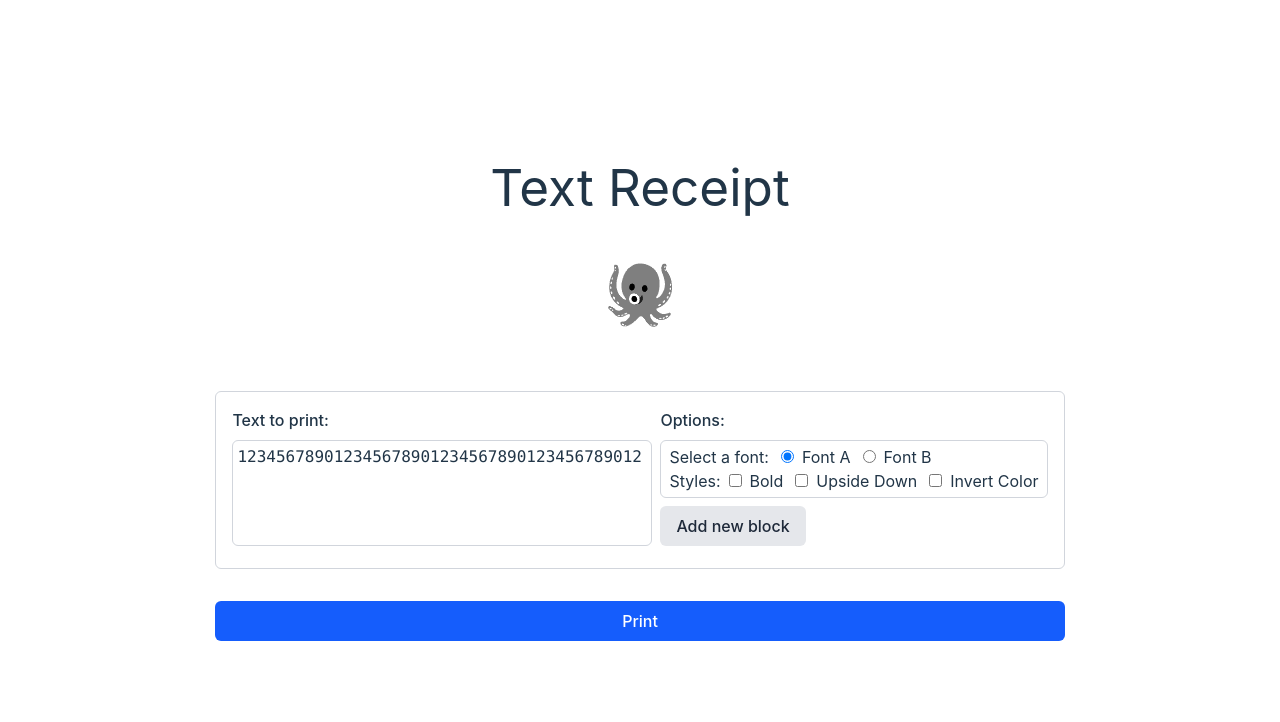
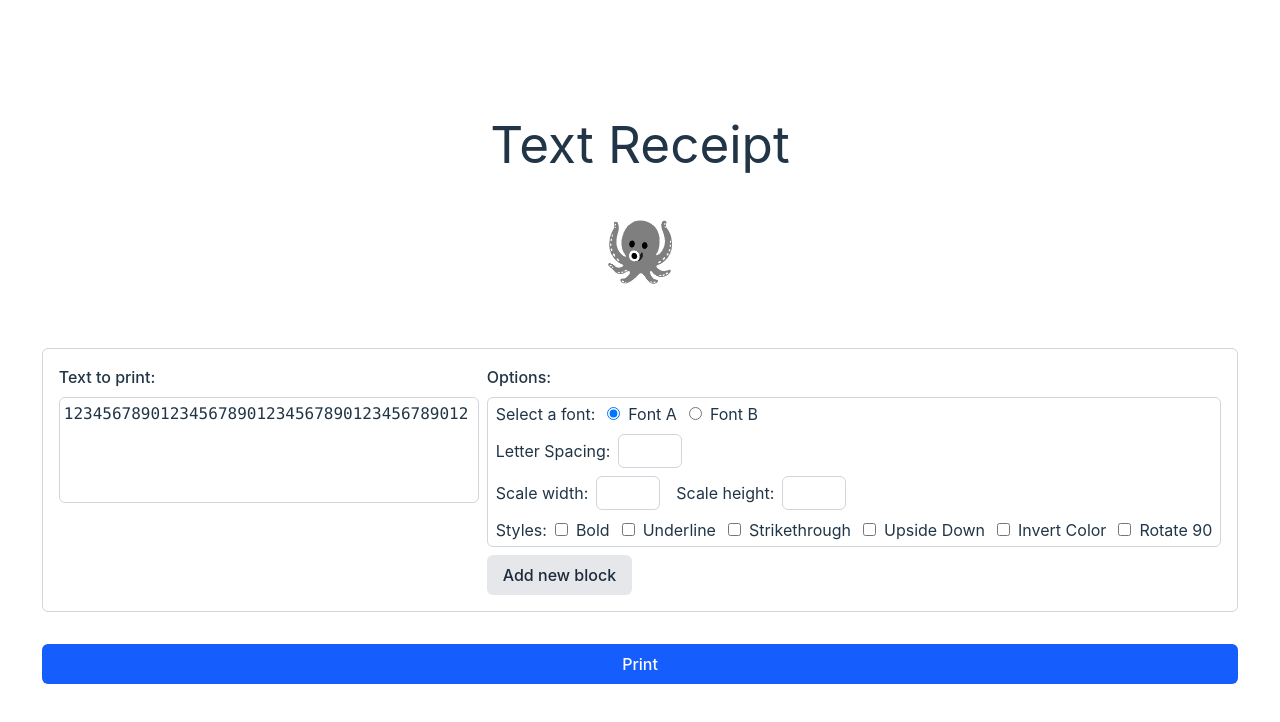
Before and after one commit to juliatufts/example-vite, a React (Vite) app: page / in a window 1280 px wide. Shown: the top 722 px of the page. Built offline with nearby package versions, Linux system fonts and the light colour scheme.

Commit message:
pass along text options to api

```diff
--- a/src/components/Form/Form.tsx
+++ b/src/components/Form/Form.tsx
@@ -1,11 +1,15 @@
 import { createContext, useState } from "react";
 import { TextBlock, TextEditor } from "../TextEditor";
 import Button from "../Button";
+import { swapArrayElements } from "../../utils";
 
 // Form Context
 interface FormContextType {
   textBlocks: TextBlock[];
-  setTextBlocks: React.Dispatch<React.SetStateAction<TextBlock[]>>;
+  addTextBlock: (index: number) => void;
+  removeTextBlock: (index: number) => void;
+  moveBlockDown: (index: number) => void;
+  moveBlockUp: (index: number) => void;
 }
 
 const initialTextBlocks: TextBlock[] = [
@@ -14,7 +18,10 @@ const initialTextBlocks: TextBlock[] = [
 
 export const FormContext = createContext({
   textBlocks: [],
-  setTextBlocks: (_: TextBlock[]) => {},
+  addTextBlock: (_: number) => {},
+  removeTextBlock: (_: number) => {},
+  moveBlockDown: (_: number) => {},
+  moveBlockUp: (_: number) => {},
 } as FormContextType);
 
 // Form Props
@@ -28,8 +35,50 @@ interface FormProps {
 function Form({ onFormSubmit }: FormProps) {
   const [textBlocks, setTextBlocks] = useState(initialTextBlocks);
 
+  function addTextBlock(index: number) {
+    setTextBlocks((prev) => {
+      const newBlocks = [...prev];
+      newBlocks.splice(index + 1, 0, {
+        id: crypto.randomUUID().split("-")[0],
+        content: "",
+        styles: {},
+      });
+      return newBlocks;
+    });
+  }
+
+  function removeTextBlock(index: number) {
+    setTextBlocks((prev) => {
+      const newBlocks = [...prev];
+      newBlocks.splice(index, 1);
+      return newBlocks;
+    });
+  }
+
+  function moveBlockDown(index: number) {
+    setTextBlocks((prev) => {
+      const newBlocks = swapArrayElements(prev, index, index + 1);
+      return newBlocks;
+    });
+  }
+
+  function moveBlockUp(index: number) {
+    setTextBlocks((prev) => {
+      const newBlocks = swapArrayElements(prev, index, index - 1);
+      return newBlocks;
+    });
+  }
+
   return (
-    <FormContext.Provider value={{ textBlocks, setTextBlocks }}>
+    <FormContext.Provider
+      value={{
+        textBlocks,
+        addTextBlock,
+        removeTextBlock,
+        moveBlockDown,
+        moveBlockUp,
+      }}
+    >
       <div className="editor">
         <form onSubmit={onFormSubmit} className="flex flex-col gap-4">
           <ol>
@@ -38,7 +87,7 @@ function Form({ onFormSubmit }: FormProps) {
                 className="border border-gray-300 p-4 my-4 rounded-md"
                 key={id}
               >
-                <TextEditor key={id} id={id} />
+                <TextEditor id={id} />
               </li>
             ))}
           </ol>
--- a/src/components/TextEditor/TextEditor.tsx
+++ b/src/components/TextEditor/TextEditor.tsx
@@ -1,4 +1,4 @@
-import React, { useRef } from "react";
+import React, { Dispatch, SetStateAction, useRef } from "react";
 import cn from "classnames";
 import { TextEditorProps } from ".";
 import { TextEditorOptions, TextStyles } from "../TextEditorOptions";
@@ -7,6 +7,66 @@ const initialStyles: TextStyles = {
   "font-bold": false,
   "text-sm": false,
 };
+
+function updateStyles(
+  targetId: string,
+  isChecked: boolean,
+  setTextStyles: Dispatch<SetStateAction<TextStyles>>
+) {
+  switch (targetId) {
+    case "font-a":
+      if (isChecked) {
+        setTextStyles((prev) => ({ ...prev, "text-sm": false }));
+      }
+      break;
+    case "font-b":
+      if (isChecked) {
+        setTextStyles((prev) => ({ ...prev, "text-sm": true }));
+      }
+      break;
+    case "letterSpacing":
+      // TODO: handle letter spacing separately
+      break;
+    case "bold":
+      if (isChecked) {
+        setTextStyles((prev) => ({ ...prev, "font-bold": true }));
+      } else {
+        setTextStyles((prev) => ({ ...prev, "font-bold": false }));
+      }
+      break;
+    case "underline":
+      if (isChecked) {
+        setTextStyles((prev) => ({ ...prev, underline: true }));
+      } else {
+        setTextStyles((prev) => ({ ...prev, underline: false }));
+      }
+      break;
+    case "strike":
+      if (isChecked) {
+        setTextStyles((prev) => ({ ...prev, "line-through": true }));
+      } else {
+        setTextStyles((prev) => ({ ...prev, "line-through": false }));
+      }
+      break;
+    case "invert":
+      if (isChecked) {
+        setTextStyles((prev) => ({
+          ...prev,
+          "text-white": true,
+          "bg-black": true,
+        }));
+      } else {
+        setTextStyles((prev) => ({
+          ...prev,
+          "text-white": false,
+          "bg-black": false,
+        }));
+      }
+      break;
+    default:
+      break;
+  }
+}
 
 /**
  * Main editor component with textarea and options
@@ -25,46 +85,7 @@ function TextEditor({ id }: TextEditorProps) {
     const targetId = target.id.slice(id.length + 1); // Remove id prefix
     const checkbox = target as HTMLInputElement;
 
-    switch (targetId) {
-      case "font-a":
-        if (checkbox.checked) {
-          setTextStyles((prev) => ({ ...prev, "text-sm": false }));
-          setMaxLineLength(42);
-          setLog(`Max line length set to ${42}`);
-        }
-        break;
-      case "font-b":
-        if (checkbox.checked) {
-          setTextStyles((prev) => ({ ...prev, "text-sm": true }));
-          setMaxLineLength(72);
-          setLog(`Max line length set to ${72}`);
-        }
-        break;
-      case "bold":
-        if (checkbox.checked) {
-          setTextStyles((prev) => ({ ...prev, "font-bold": true }));
-        } else {
-          setTextStyles((prev) => ({ ...prev, "font-bold": false }));
-        }
-        break;
-      case "invert":
-        if (checkbox.checked) {
-          setTextStyles((prev) => ({
-            ...prev,
-            "text-white": true,
-            "bg-black": true,
-          }));
-        } else {
-          setTextStyles((prev) => ({
-            ...prev,
-            "text-white": false,
-            "bg-black": false,
-          }));
-        }
-        break;
-      default:
-        break;
-    }
+    updateStyles(targetId, checkbox.checked, setTextStyles);
   }
 
   function updateSelection(
@@ -93,7 +114,7 @@ function TextEditor({ id }: TextEditorProps) {
               textOptionStyles
             )}
             id={`${id}-text`}
-            name="text"
+            name={`${id}-text`}
             rows={4}
             cols={45}
             defaultValue={fortyTwo}
--- a/src/components/TextEditorOptions/TextEditorOptions.tsx
+++ b/src/components/TextEditorOptions/TextEditorOptions.tsx
@@ -2,55 +2,33 @@ import { useContext } from "react";
 import { FormContext } from "../Form/Form";
 import Button from "../Button";
 
-function swapArrayElements<T>(arr: T[], index1: number, index2: number): T[] {
-  const newArr = [...arr];
-  const temp = newArr[index1];
-  newArr[index1] = newArr[index2];
-  newArr[index2] = temp;
-  return newArr;
-}
+/**
+ * TODO: Character Commands options for
+ * - character size
+ *   - width/height scaling: 1-8x
+ * - underline (ESC -)
+ *   - 1 dot or 2 dots thick
+ * - double strike (ESC G)
+ * - special fonts? (ESC M)
+ *   - A-E, special A-B
+ * - 90 degree clockwise rotation (ESC V)
+ *
+ * Also: line spacing, spacing (ESC SP)
+ */
 
 /**
  * Options for the text editor: font selection, bold, etc.
  */
 function TextEditorOptions({ id }: { id: string }) {
-  const { textBlocks, setTextBlocks } = useContext(FormContext);
+  const {
+    textBlocks,
+    addTextBlock,
+    removeTextBlock,
+    moveBlockDown,
+    moveBlockUp,
+  } = useContext(FormContext);
   const index = textBlocks.findIndex((b) => b.id === id);
   const isTheOnlyBlock = textBlocks.length === 1 && index === 0;
-
-  function addTextBlock(e: React.MouseEvent<HTMLButtonElement>) {
-    setTextBlocks((prev) => {
-      const newBlocks = [...prev];
-      newBlocks.splice(index + 1, 0, {
-        id: crypto.randomUUID().split("-")[0],
-        content: "",
-        styles: {},
-      });
-      return newBlocks;
-    });
-  }
-
-  function removeTextBlock() {
-    setTextBlocks((prev) => {
-      const newBlocks = [...prev];
-      newBlocks.splice(index, 1);
-      return newBlocks;
-    });
-  }
-
-  function moveDown() {
-    setTextBlocks((prev) => {
-      const newBlocks = swapArrayElements(prev, index, index + 1);
-      return newBlocks;
-    });
-  }
-
-  function moveUp() {
-    setTextBlocks((prev) => {
-      const newBlocks = swapArrayElements(prev, index, index - 1);
-      return newBlocks;
-    });
-  }
 
   return (
     <div className="text-left">
@@ -64,7 +42,7 @@ function TextEditorOptions({ id }: { id: string }) {
               type="radio"
               name={`${id}-font`}
               id={`${id}-font-a`}
-              value="font-a"
+              value="a"
               defaultChecked
             />
             <label htmlFor={`${id}-font-a`}>Font A</label>
@@ -75,11 +53,52 @@ function TextEditorOptions({ id }: { id: string }) {
               type="radio"
               name={`${id}-font`}
               id={`${id}-font-b`}
-              value="font-b"
+              value="b"
             />
             <label htmlFor={`${id}-font-b`}>Font B</label>
           </div>
         </fieldset>
+        <div className="my-2">
+          <label htmlFor={`${id}-letterSpacing`} className="mr-2">
+            Letter Spacing:
+          </label>
+          <input
+            type="number"
+            min={0}
+            max={255}
+            id={`${id}-letterSpacing`}
+            name={`${id}-letterSpacing`}
+            className="w-16 border border-gray-300 rounded-md p-1"
+          />
+        </div>
+        <div className="my-2 flex gap-4">
+          <div>
+            <label htmlFor={`${id}-scaleWidth`} className="mr-2">
+              Scale width:
+            </label>
+            <input
+              type="number"
+              min={0}
+              max={7}
+              id={`${id}-scaleWidth`}
+              name={`${id}-scaleWidth`}
+              className="w-16 border border-gray-300 rounded-md p-1"
+            />
+          </div>
+          <div>
+            <label htmlFor={`${id}-scaleHeight`} className="mr-2">
+              Scale height:
+            </label>
+            <input
+              type="number"
+              min={0}
+              max={7}
+              id={`${id}-scaleHeight`}
+              name={`${id}-scaleHeight`}
+              className="w-16 border border-gray-300 rounded-md p-1"
+            />
+          </div>
+        </div>
         <div className="flex gap-2">
           <h4>Styles:</h4>
           <div className="flex flex-wrap gap-3">
@@ -96,10 +115,28 @@ function TextEditorOptions({ id }: { id: string }) {
               <input
                 className="mr-2"
                 type="checkbox"
-                id={`${id}-upside-down`}
-                name={`${id}-upside-down`}
+                id={`${id}-underline`}
+                name={`${id}-underline`}
               />
-              <label htmlFor={`${id}-upside-down`}>Upside Down</label>
+              <label htmlFor={`${id}-underline`}>Underline</label>
+            </div>
+            <div>
+              <input
+                className="mr-2"
+                type="checkbox"
+                id={`${id}-strike`}
+                name={`${id}-strike`}
+              />
+              <label htmlFor={`${id}-underline`}>Strikethrough</label>
+            </div>
+            <div>
+              <input
+                className="mr-2"
+                type="checkbox"
+                id={`${id}-upsideDown`}
+                name={`${id}-upsideDown`}
+              />
+              <label htmlFor={`${id}-upsideDown`}>Upside Down</label>
             </div>
             <div>
               <input
@@ -110,6 +147,15 @@ function TextEditorOptions({ id }: { id: string }) {
               />
               <label htmlFor={`${id}-invert`}>Invert Color</label>
             </div>
+            <div>
+              <input
+                className="mr-2"
+                type="checkbox"
+                id={`${id}-rotate`}
+                name={`${id}-rotate`}
+              />
+              <label htmlFor={`${id}-rotate`}>Rotate 90</label>
+            </div>
             {/* <div>
         <input className="mr-2" type="checkbox" id="scale" name="scale" />
         <label htmlFor="scale">Double Size (H+V)</label>
@@ -118,18 +164,26 @@ function TextEditorOptions({ id }: { id: string }) {
         </div>
       </div>
       <div className="flex gap-2 mt-2">
-        <Button type="button" onClick={addTextBlock} variant="secondary">
+        <Button
+          type="button"
+          onClick={() => addTextBlock(index)}
+          variant="secondary"
+        >
           Add new block
         </Button>
         {!isTheOnlyBlock && (
-          <Button type="button" onClick={removeTextBlock} variant="danger">
+          <Button
+            type="button"
+            onClick={() => removeTextBlock(index)}
+            variant="danger"
+          >
             Remove block
           </Button>
         )}
         {textBlocks.length > 0 && index < textBlocks.length - 1 && (
           <Button
             type="button"
-            onClick={moveDown}
+            onClick={() => moveBlockDown(index)}
             variant="secondary"
             aria-label="move block down"
           >
@@ -139,7 +193,7 @@ function TextEditorOptions({ id }: { id: string }) {
         {textBlocks.length > 0 && index > 0 && (
           <Button
             type="button"
-            onClick={moveUp}
+            onClick={() => moveBlockUp(index)}
             variant="secondary"
             aria-label="move block up"
           >
--- /dev/null
+++ b/src/utils.ts
@@ -0,0 +1,11 @@
+export function swapArrayElements<T>(
+  arr: T[],
+  index1: number,
+  index2: number
+): T[] {
+  const newArr = [...arr];
+  const temp = newArr[index1];
+  newArr[index1] = newArr[index2];
+  newArr[index2] = temp;
+  return newArr;
+}
```
Also changed, not shown: src/App.tsx (+32 -4 lines).
